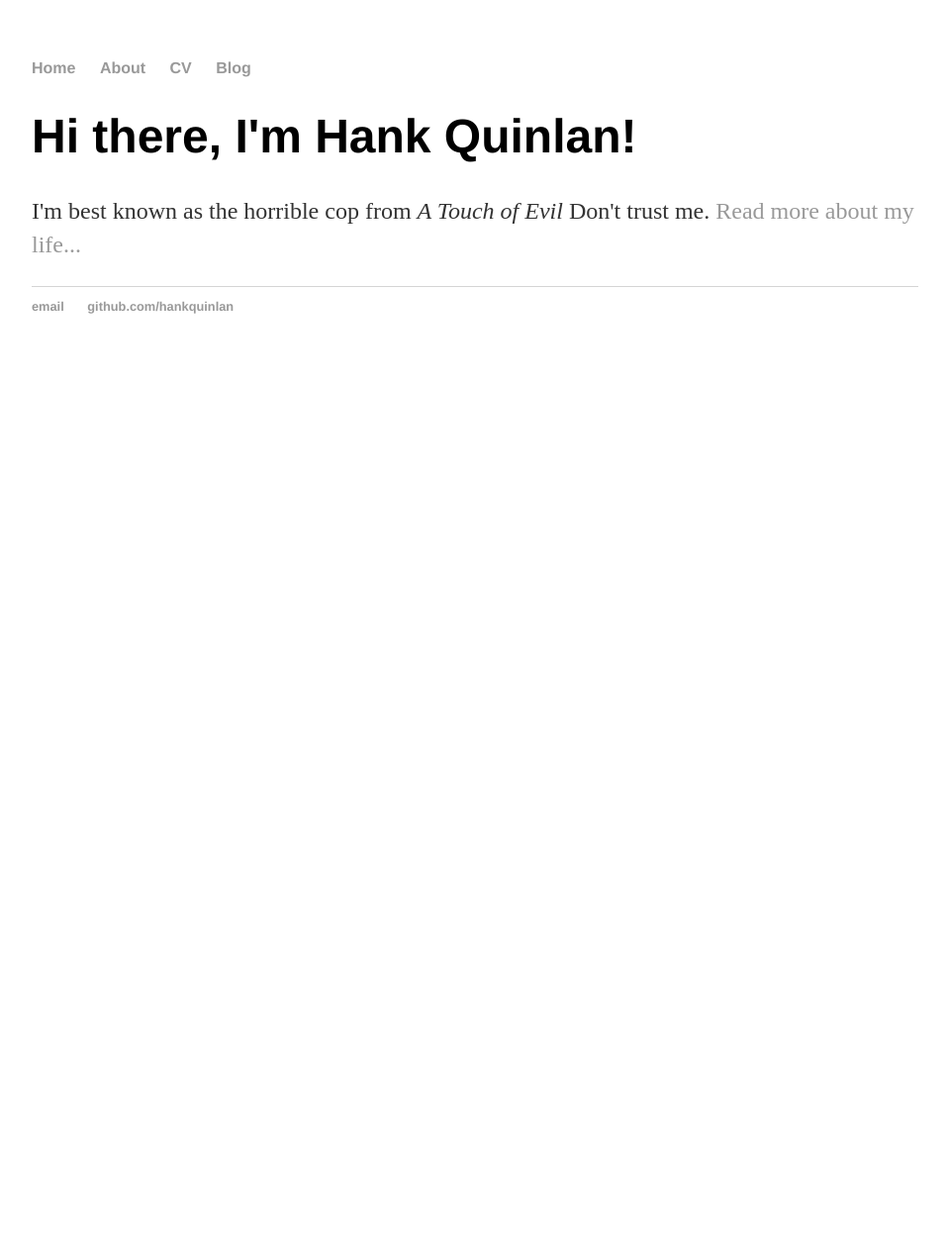
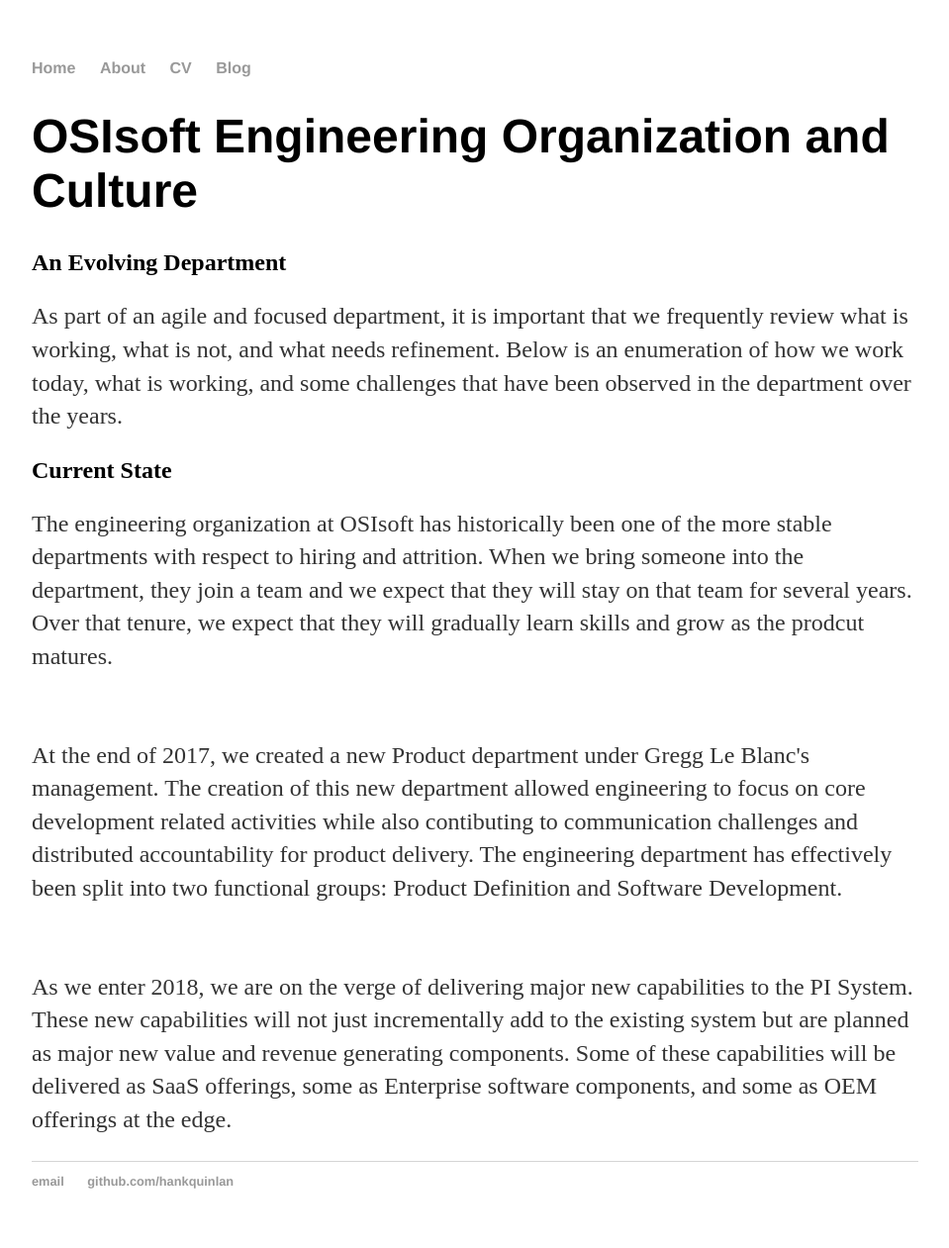
Before and after one commit to OSIEng/osieng.github.io, a Jekyll site: the page built from index.html, in a window 1280 px wide. Shown: the whole page at 99% size, without its empty margins (160-1119 px from the left). Built offline with Jekyll 4.4.1, drawn with Linux system fonts in a browser that asks for light colours; before the commit the page ends 900 px from its top, so only the background shows below that.

Commit message:
Update index.html
Add first section of content

```diff
--- a/index.html
+++ b/index.html
@@ -1,8 +1,25 @@
 ---
 layout: default
-title: Hank Quinlan, Horrible Cop
+title: OSIsoft Engineering Organization
 ---
 <div class="blurb">
-	<h1>Hi there, I'm Hank Quinlan!</h1>
-	<p>I'm best known as the horrible cop from <em>A Touch of Evil</em> Don't trust me. <a href="/about">Read more about my life...</a></p>
+	<h1>OSIsoft Engineering Organization and Culture</h1>
+	<h2>An Evolving Department</h2>
+	<p>As part of an agile and focused department, it is important that we frequently review what is working, what is not,
+		and what needs refinement. Below is an enumeration of how we work today, what is working, and some challenges that
+		have been observed in the department over the years.</p>
+	<h2>Current State</h2>
+	<p>The engineering organization at OSIsoft has historically been one of the more stable departments with respect to hiring and
+		attrition. When we bring someone into the department, they join a team and we expect that they will stay on that team for
+		several years. Over that tenure, we expect that they will gradually learn skills and grow as the prodcut matures.</p>
+	</br>
+	<p>At the end of 2017, we created a new Product department under Gregg Le Blanc's management. The creation of this new department
+		allowed engineering to focus on core development related activities while also contibuting to communication challenges and
+		distributed accountability for product delivery. The engineering department has effectively been split into two functional
+		groups: Product Definition and Software Development.</p>
+	</br>
+	<p>As we enter 2018, we are on the verge of delivering major new capabilities to the PI System. These new capabilities will not
+		just incrementally add to the existing system but are planned as major new value and revenue generating components. Some
+		of these capabilities will be delivered as SaaS offerings, some as Enterprise software components, and some as OEM
+		offerings at the edge.</p>
 </div><!-- /.blurb -->
```
